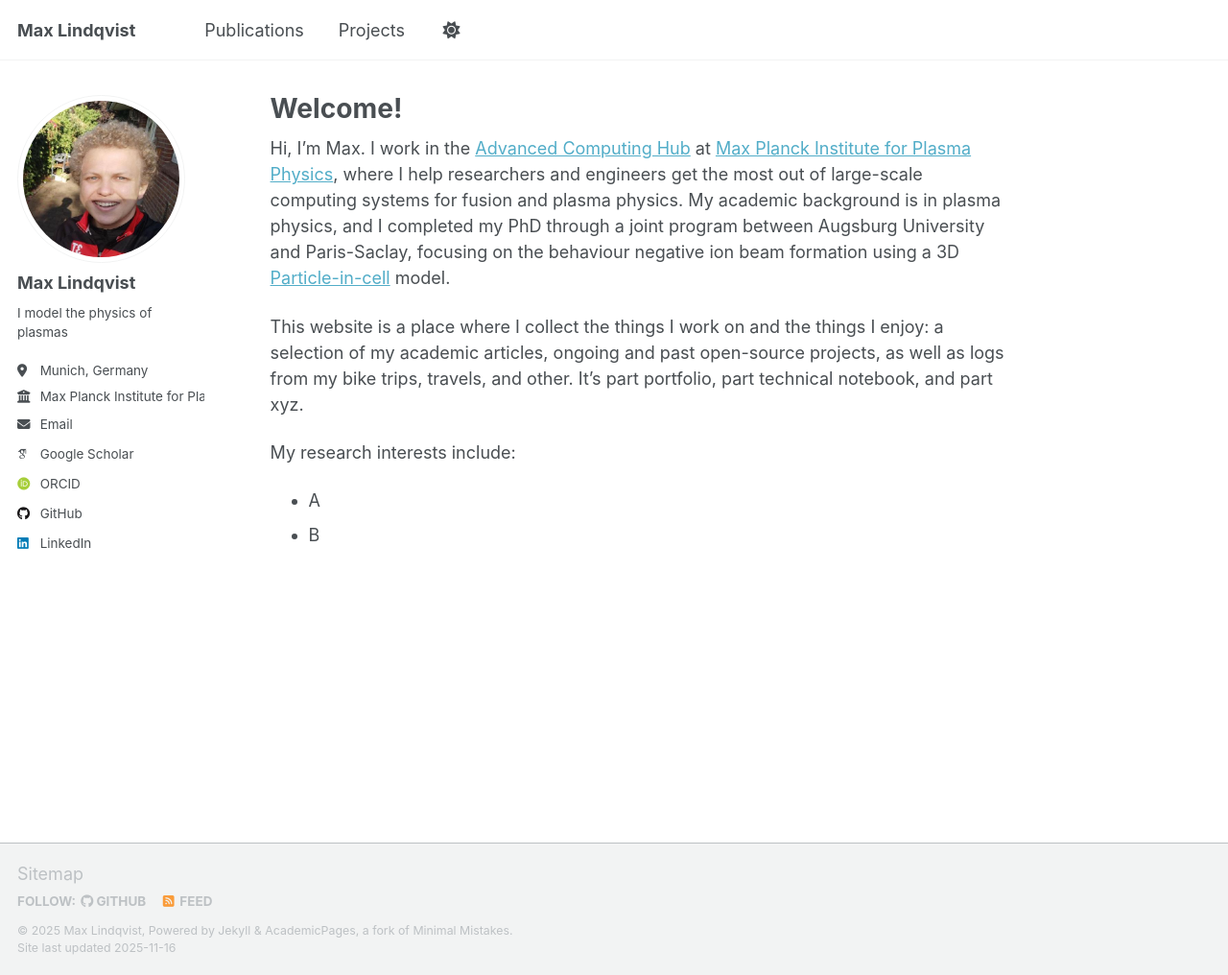
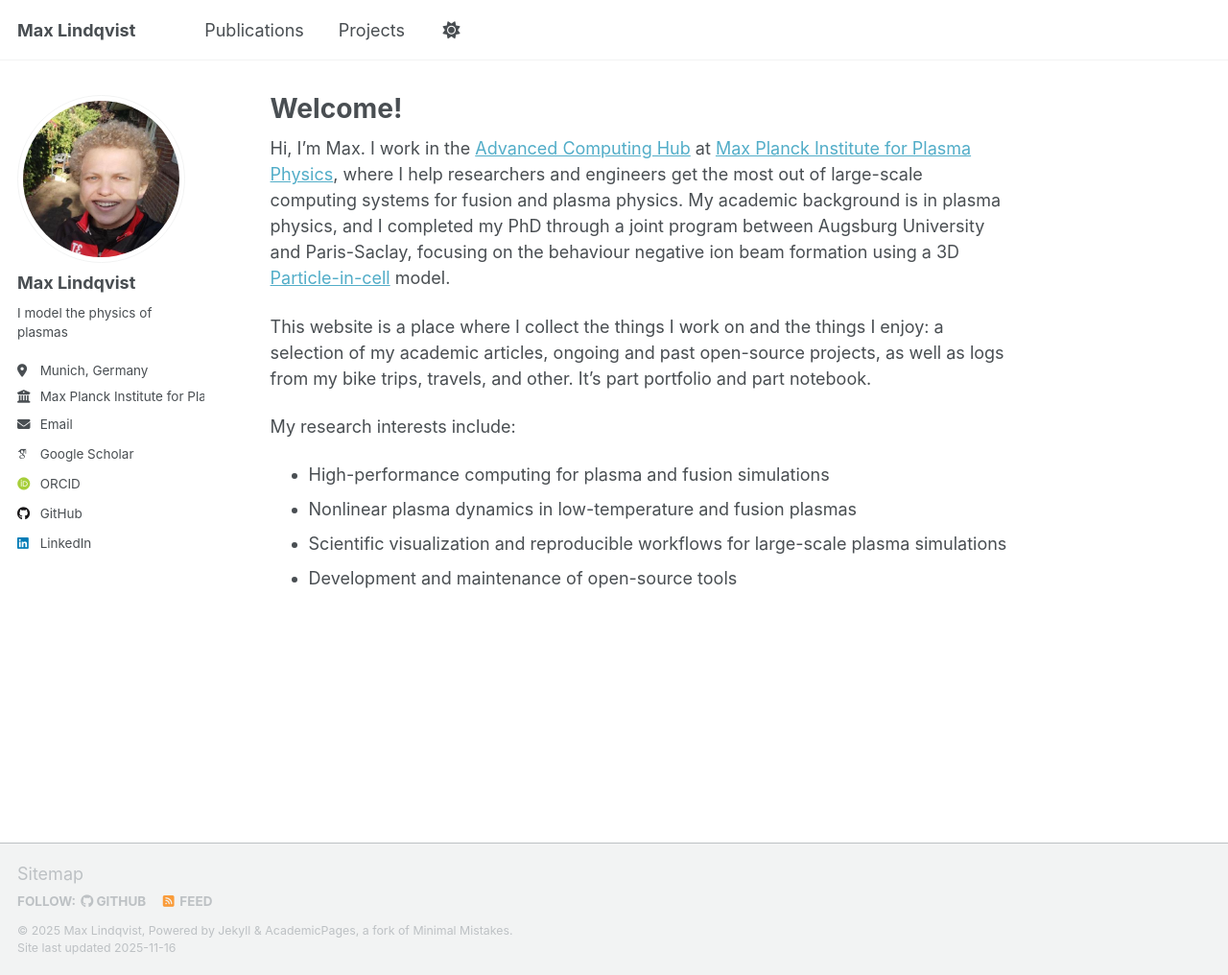
Before and after one commit to max-models/max-models.github.io, a Jekyll site: the page built from _pages/about.md, in a window 1280 px wide and 1016 px high. Shown: the whole window at 96% size. Built offline with Jekyll 4.4.1, drawn with Linux system fonts in a browser that asks for light colours; some web fonts are replaced; a script that is not in the unit is left out.

Commit message:
Improved about page

```diff
--- a/_pages/about.md
+++ b/_pages/about.md
@@ -9,9 +9,11 @@ redirect_from:
 
 Hi, I’m Max. I work in the [Advanced Computing Hub](https://www.ipp.mpg.de/3987588/ach) at [Max Planck Institute for Plasma Physics](https://www.ipp.mpg.de), where I help researchers and engineers get the most out of large-scale computing systems for fusion and plasma physics. My academic background is in plasma physics, and I completed my PhD through a joint program between Augsburg University and Paris-Saclay, focusing on the behaviour negative ion beam formation using a 3D [Particle-in-cell](https://en.wikipedia.org/wiki/Particle-in-cell) model.
 
-This website is a place where I collect the things I work on and the things I enjoy: a selection of my academic articles, ongoing and past open-source projects, as well as logs from my bike trips, travels, and other. It’s part portfolio, part technical notebook, and part xyz.
+This website is a place where I collect the things I work on and the things I enjoy: a selection of my academic articles, ongoing and past open-source projects, as well as logs from my bike trips, travels, and other. It’s part portfolio and part notebook.
 
 My research interests include:
 
-- A
-- B
+- High-performance computing for plasma and fusion simulations
+- Nonlinear plasma dynamics in low-temperature and fusion plasmas
+- Scientific visualization and reproducible workflows for large-scale plasma simulations
+- Development and maintenance of open-source tools
```
